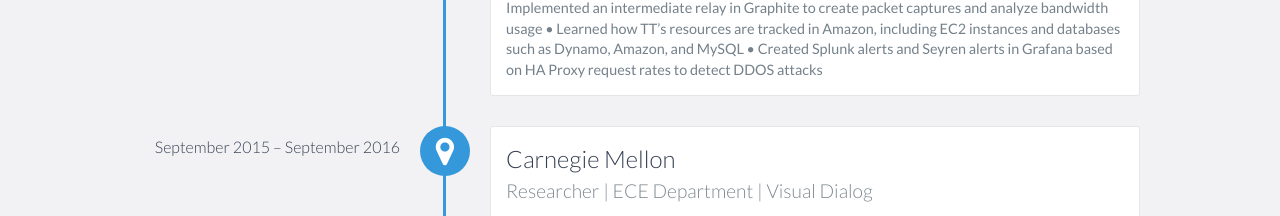
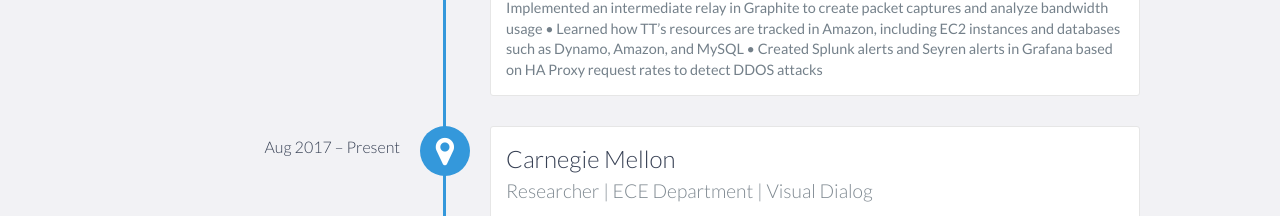
Before and after one commit to sfazelsa/sfazelsa.github.io, a website: page index.html in a window 1280 px wide. Shown: the part 1380-1596 px from the top of the page. Drawn offline with nearby package versions, Linux system fonts and the light colour scheme.

Commit message:
Update index.html

```diff
--- a/index.html
+++ b/index.html
@@ -101,7 +101,7 @@
                 </p>
             </div>
 
-            <div data-date="September 2015 – September 2016">
+            <div data-date="Aug 2017 –  Present">
                 <h3>Carnegie Mellon</h3>
                 <h4>Researcher | ECE Department | Visual Dialog</h4>
                 <p>
```
